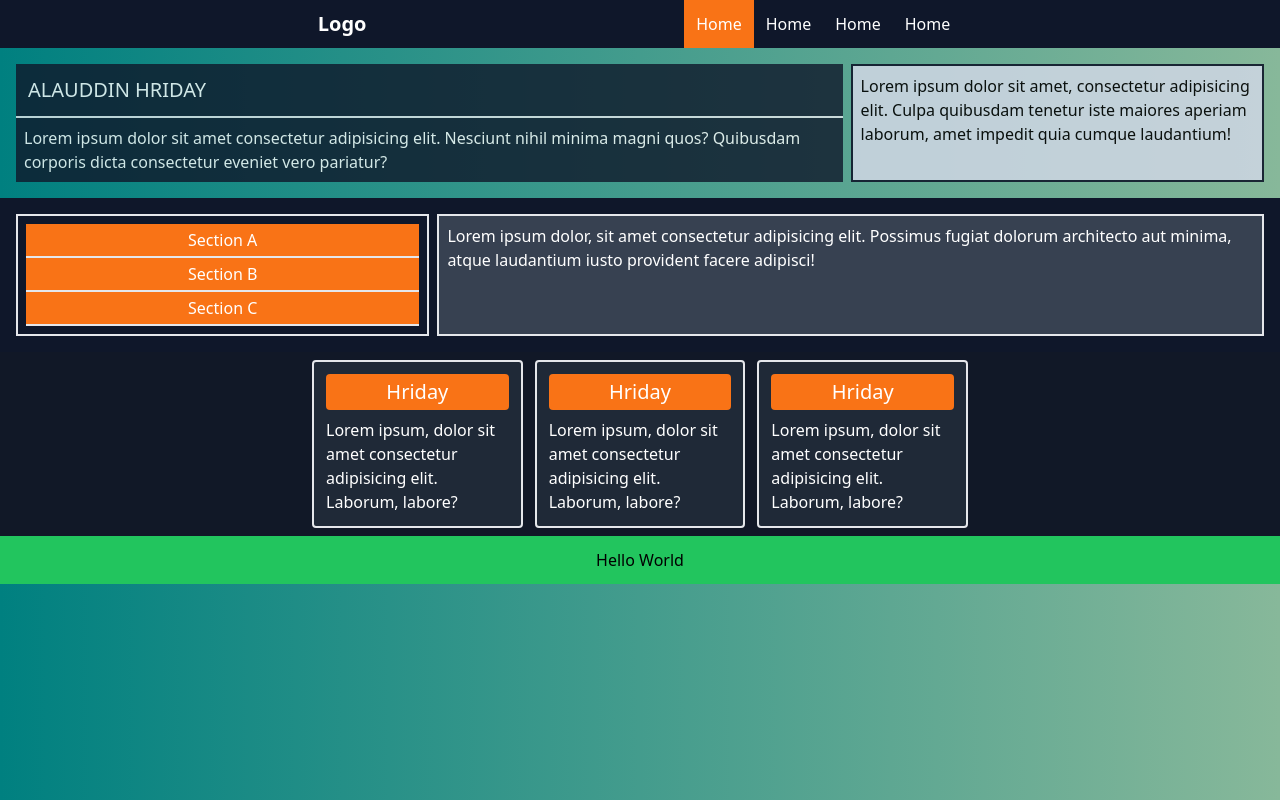
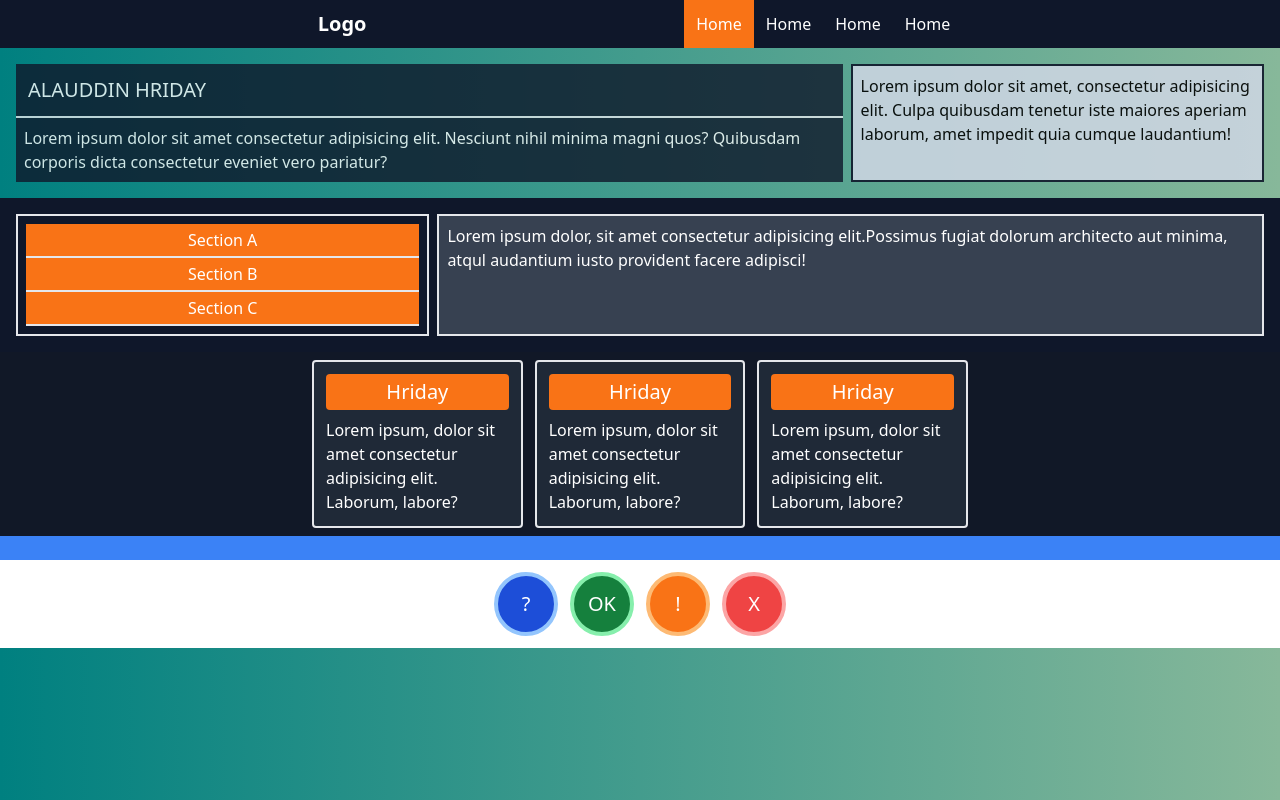
Before and after one commit to ALHriday/Demo-Project, a React (Vite) app: page / in a window 1280 px wide. Built offline with nearby package versions, Linux system fonts and the light colour scheme.

Commit message:
some changes

```diff
--- a/src/part2/Part2.jsx
+++ b/src/part2/Part2.jsx
@@ -6,9 +6,7 @@ export default function Part2() {
 
   function sectionA(){
     changeText.current.innerText =
-    `Lorem ipsum dolor sit amet, consectetur
-    adipisicing elit. Laborum quam placeat,
-    accusamus excepturi recusandae numquam.`
+    `Lorem ipsum dolor sit amet consectetur adipisicing elit. Quisquam minima nobis veniam commodi odit! Suscipit temporibus explicabo inventore. Eligendi, itaque?`
   }
   function sectionB(){
     changeText.current.innerText =
@@ -34,9 +32,7 @@ export default function Part2() {
                 <h1 onClick={sectionC} className='bg-orange-500 cursor-pointer p-1 border-b-2 text-center hover:bg-gray-700'>Section C</h1>
             </div>
             <div className='basis-4/6 border-2 p-2 bg-gray-700'>
-                <p ref={changeText}>Lorem ipsum dolor, sit amet consectetur adipisicing elit.
-                    Possimus fugiat dolorum architecto aut minima, atque
-                    laudantium iusto provident facere adipisci!
+                <p ref={changeText}>Lorem ipsum dolor, sit amet consectetur adipisicing elit.Possimus fugiat dolorum architecto aut minima, atqul audantium iusto provident facere adipisci!
                 </p>
             </div>
         </div>
--- /dev/null
+++ b/src/part5/Part5.css
@@ -0,0 +1,9 @@
+.delEl{
+    width: 30px;
+    height: 30px;
+    background-color: red;
+    border-radius: 50%;
+    display: flex;
+    justify-content: center;
+    align-items: center;
+}
--- a/src/part5/Part5.jsx
+++ b/src/part5/Part5.jsx
@@ -1,10 +1,51 @@
-import React from 'react'
+// import React,{useRef} from 'react'
+import "./Part5.css"
 
 const Part5 = () => {
+
+    // const el = useRef();
+    // const el2 = useRef();
+
+    let parent = document.querySelector(".parent");
+    // let childEl1 = document.querySelector(".child1");
+    // let childEl2 = document.querySelector(".child2");
+
+    function createEl(){
+      let delEl;
+        const node = document.createElement("h1");
+        const node2 = document.createElement("p");
+        const node3 = document.createElement("p");
+        node.innerText = "Help!";
+        node2.innerText = "Do you have a problem? contact us";
+        node3.innerText = "X";
+        delEl = node3.classList.add("delEl");
+        parent.appendChild(node);
+        parent.appendChild(node2);
+        parent.appendChild(node3);
+
+        function delChild(){
+          parent.remove(node);
+          parent.remove(node2);
+          parent.remove(node3);
+        }
+        // delEl.addEventListener("click", delChild);
+    }
+
+
   return (
     <>
-    <div>
-       <h1 className='bg-green-500 p-3 text-center'>Hello World</h1>
+    <div className='parent text-white p-3 bg-blue-500'>
+          {/* <div className='child1'></div> */}
+          {/* <div className='child2'></div> */}
+    </div>
+    <div className='bg-white p-3'>
+
+       <div className='flex justify-center items-center gap-3 text-white text-xl'>
+            <button onClick={createEl} className='bg-blue-700 size-16 border-4 border-blue-300 rounded-full'>?</button>
+            <button className='bg-green-700 size-16 border-4 border-green-300 rounded-full'>OK</button>
+            <button className='bg-orange-500 size-16 border-4 border-orange-300 rounded-full'>!</button>
+            <button className='bg-red-500 size-16 border-4 border-red-300 rounded-full'>X</button>
+       </div>
     </div>
     </>
   )
```
